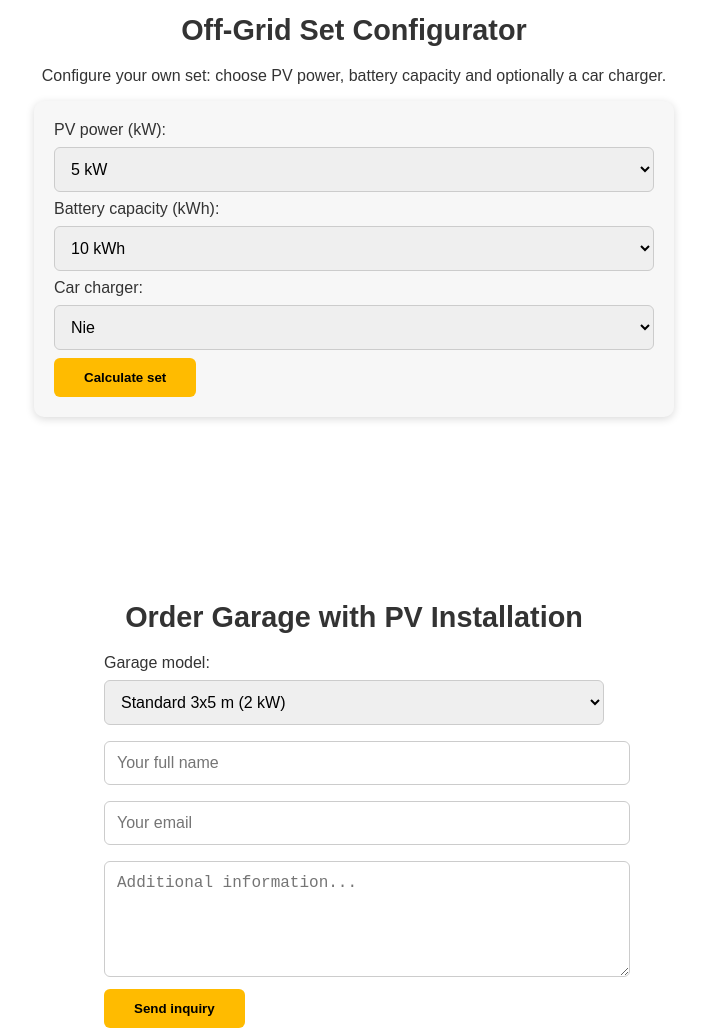
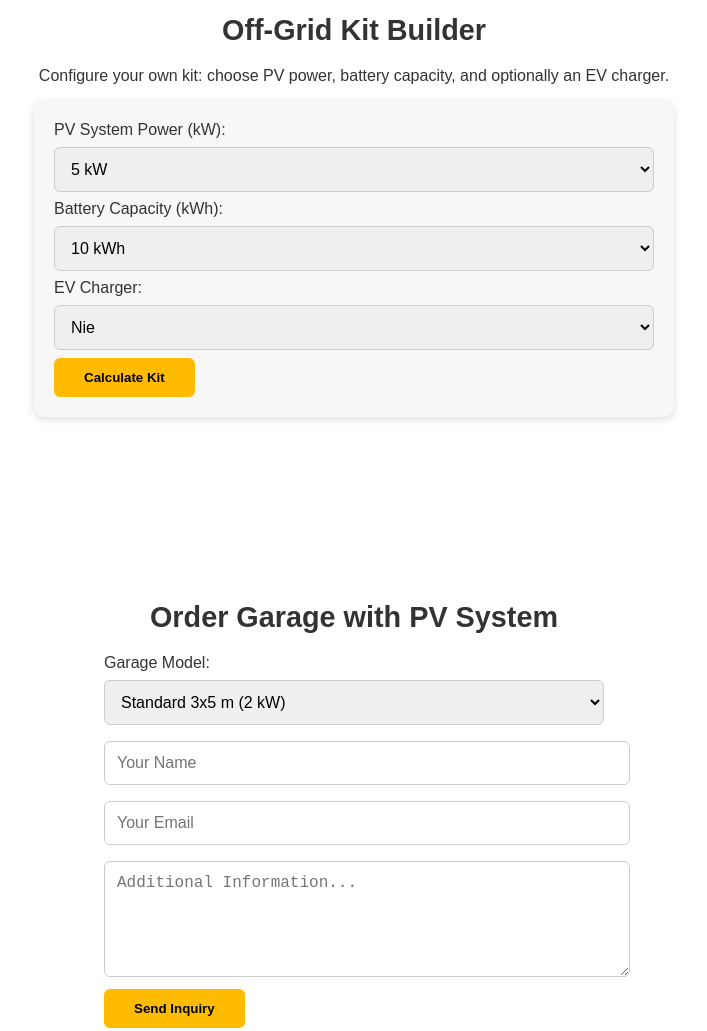
Before and after one commit to jakubwszolek69-jpg/xdxdxd, a plain HTML site: page index.html in a window 1280 px wide. Shown: the part 1660-2691 px from the top of the page, without its empty margins (286-993 px from the left). Drawn offline with Linux system fonts and the light colour scheme.

Commit message:
Update index.html

```diff
--- a/index.html
+++ b/index.html
@@ -5,56 +5,54 @@
 <meta name="viewport" content="width=device-width, initial-scale=1.0" />
 <title>SunPort-JWSOL | Garaże Blaszane z Instalacją PV Off-Grid</title>
 <style>
-    body { margin:0; font-family:"Poppins", sans-serif; color:#333; background-color:#f4f4f4; scroll-behavior:smooth;}
-    .hero { position:relative; height:100vh; color:white; display:flex; justify-content:center; align-items:center; text-align:center;
-      background: linear-gradient(rgba(0,0,0,0.45), rgba(0,0,0,0.45)),
-      url('https://shift.ca/wp-content/uploads/2019/11/9.94kw-cedar.jpg') no-repeat center center/cover;}
-    .hero-content { z-index:2; max-width:800px; padding:20px; }
-    h1 { font-size:4rem; margin-bottom:10px; letter-spacing:2px; }
-    h2 { font-size:1.8rem; margin-bottom:20px; }
-    .btn { background-color:#ffbb00; color:#000; padding:12px 30px; border-radius:6px; text-decoration:none; font-weight:bold; transition:0.3s;}
-    .btn:hover { background-color:#ffd84d; }
-    .section { padding:80px 20px; background-color:white; text-align:center;}
-    .gallery { display:grid; grid-template-columns:repeat(auto-fit, minmax(300px, 1fr)); gap:15px; margin-top:40px;}
-    .gallery img { width:100%; height:230px; object-fit:cover; border-radius:8px; box-shadow:0 2px 8px rgba(0,0,0,0.2); transition:transform 0.3s;}
-    .gallery img:hover { transform:scale(1.05);}
-    form { max-width:500px; margin:0 auto; text-align:left; }
-    input, textarea, select { width:100%; padding:12px; margin:8px 0; border:1px solid #ccc; border-radius:6px; font-size:1rem;}
-    button { background-color:#ffbb00; color:#000; padding:12px 30px; border:none; border-radius:6px; font-weight:bold; cursor:pointer; transition:0.3s;}
-    button:hover { background-color:#ffd84d; }
-    .partners { background-color:#fafafa; padding:60px 20px; text-align:center; }
-    .partners img { max-width:180px; margin:20px; opacity:0.8; transition:0.3s; }
-    .partners img:hover { opacity:1; transform:scale(1.05); }
-    footer { background-color:#111; color:white; text-align:center; padding:20px 10px; font-size:0.9rem; }
-    .calc { max-width:600px; margin:0 auto; background-color:#f7f7f7; padding:20px; border-radius:10px; box-shadow:0 2px 8px rgba(0,0,0,0.15); text-align:left; }
-    .calc-result { background-color:#fff3cd; border-left:4px solid #ffbb00; padding:15px; margin-top:15px; border-radius:6px; font-weight:600; }
-    .lang-selector { position:absolute; top:20px; right:20px; }
-    .lang-selector button { margin-left:5px; padding:6px 12px; border:none; border-radius:4px; cursor:pointer; }
+  body {margin:0;font-family:"Poppins",sans-serif;color:#333;background-color:#f4f4f4;scroll-behavior:smooth;}
+  .hero{position:relative;height:100vh;color:white;display:flex;justify-content:center;align-items:center;text-align:center;background:linear-gradient(rgba(0,0,0,0.45), rgba(0,0,0,0.45)),url('https://cdn.prod.website-files.com/5ebc12985f567c48a37040ab/609d094d47d277c6c6deec44_Bez-nazwy-2.jpg') no-repeat center center/cover;}
+  .hero-content{z-index:2;max-width:800px;padding:20px;}
+  h1{font-size:4rem;margin-bottom:10px;letter-spacing:2px;}
+  h2{font-size:1.8rem;margin-bottom:20px;}
+  .btn{background-color:#ffbb00;color:#000;padding:12px 30px;border-radius:6px;text-decoration:none;font-weight:bold;transition:0.3s;}
+  .btn:hover{background-color:#ffd84d;}
+  .section{padding:80px 20px;background-color:white;text-align:center;}
+  .gallery{display:grid;grid-template-columns:repeat(auto-fit,minmax(300px,1fr));gap:15px;margin-top:40px;}
+  .gallery img{width:100%;height:230px;object-fit:cover;border-radius:8px;box-shadow:0 2px 8px rgba(0,0,0,0.2);transition:transform 0.3s;}
+  .gallery img:hover{transform:scale(1.05);}
+  form{max-width:500px;margin:0 auto;text-align:left;}
+  input, textarea, select{width:100%;padding:12px;margin:8px 0;border:1px solid #ccc;border-radius:6px;font-size:1rem;}
+  button{background-color:#ffbb00;color:#000;padding:12px 30px;border:none;border-radius:6px;font-weight:bold;cursor:pointer;transition:0.3s;}
+  button:hover{background-color:#ffd84d;}
+  .partners{background-color:#fafafa;padding:60px 20px;text-align:center;}
+  .partners img{max-width:180px;margin:20px;opacity:0.8;transition:0.3s;}
+  .partners img:hover{opacity:1;transform:scale(1.05);}
+  footer{background-color:#111;color:white;text-align:center;padding:20px 10px;font-size:0.9rem;}
+  .calc{max-width:600px;margin:0 auto;background-color:#f7f7f7;padding:20px;border-radius:10px;box-shadow:0 2px 8px rgba(0,0,0,0.15);text-align:left;}
+  .calc-result{background-color:#fff3cd;border-left:4px solid #ffbb00;padding:15px;margin-top:15px;border-radius:6px;font-weight:600;}
+  #langSelect{position:absolute;top:20px;right:20px;padding:6px 12px;border-radius:6px;}
 </style>
 </head>
 <body>
 
-  <!-- MENU JĘZYKOWE -->
-  <div class="lang-selector">
-    <button onclick="setLang('pl')">PL</button>
-    <button onclick="setLang('de')">DE</button>
-    <button onclick="setLang('en')">EN</button>
-  </div>
+<!-- LANGUAGE SELECT -->
+<select id="langSelect" onchange="changeLang(this.value)">
+  <option value="pl">PL</option>
+  <option value="de">DE</option>
+  <option value="en">EN</option>
+</select>
 
 <!-- HERO -->
 <header class="hero">
   <div class="hero-content">
-      <h1 id="heroTitle">SunPort-JWSOL</h1>
-      <h2 id="heroSubtitle">Garaże Blaszane z Instalacją PV Off-Grid</h2>
-      <p id="heroText">Energia prosto z dachu Twojego garażu — niezależność w najlepszym wydaniu</p>
-      <a href="#oferta" class="btn" id="heroBtn">Zobacz ofertę</a>
+    <h1 id="title">SunPort-JWSOL</h1>
+    <h2 id="subtitle">Garaże Blaszane z Instalacją PV Off-Grid</h2>
+    <p id="hero-text">Energia prosto z dachu Twojego garażu — niezależność w najlepszym wydaniu</p>
+    <a href="#oferta" class="btn" id="btn-offer">Zobacz ofertę</a>
   </div>
 </header>
 
 <!-- OFERTA -->
 <section id="oferta" class="section">
-    <h2 id="ofertaTitle">Nasza Oferta</h2>
-    <p id="ofertaText">Oferujemy solidne garaże zintegrowane z kompletnymi zestawami PV off-grid. Współpracujemy z <strong>Hortogarage</strong> – oficjalnym partnerem SunPort-JWSOL.</p>
+  <h2 id="offer-title">Nasza Oferta</h2>
+  <p id="offer-text">Oferujemy solidne garaże zintegrowane z kompletnymi zestawami PV off-grid.
+  Współpracujemy z <strong>Hortogarage</strong> – oficjalnym partnerem SunPort-JWSOL.</p>
 
   <div class="gallery">
     <img src="https://shift.ca/wp-content/uploads/2019/11/9.94kw-cedar.jpg" alt="Garaż z panelami PV">
@@ -67,11 +65,11 @@
 
 <!-- KREATOR ZESTAWU -->
 <section id="kreator" class="section">
-    <h2 id="kreatorTitle">Kreator Zestawu Off-Grid</h2>
-    <p id="kreatorText">Skonfiguruj swój własny zestaw: wybierz moc instalacji PV, pojemność magazynu energii i opcjonalnie ładowarkę samochodową.</p>
+  <h2 id="calc-title">Kreator Zestawu Off-Grid</h2>
+  <p id="calc-text">Skonfiguruj swój własny zestaw: wybierz moc instalacji PV, pojemność magazynu energii i opcjonalnie ładowarkę samochodową.</p>
 
   <div class="calc">
-      <label id="labelPV">Moc instalacji PV (kW):</label>
+    <label id="label-pv">Moc instalacji PV (kW):</label>
     <select id="pv">
       <option value="3">3 kW</option>
       <option value="5" selected>5 kW</option>
@@ -79,7 +77,7 @@
       <option value="10">10 kW</option>
     </select>
 
-      <label id="labelBat">Pojemność magazynu energii (kWh):</label>
+    <label id="label-battery">Pojemność magazynu energii (kWh):</label>
     <select id="bateria">
       <option value="5">5 kWh</option>
       <option value="10" selected>10 kWh</option>
@@ -87,40 +85,40 @@
       <option value="20">20 kWh</option>
     </select>
 
-      <label id="labelLad">Ładowarka samochodowa:</label>
+    <label id="label-charger">Ładowarka samochodowa:</label>
     <select id="ladowarka">
       <option value="0">Nie</option>
       <option value="1">Tak (11 kW)</option>
     </select>
 
-      <button type="button" onclick="stworzZestaw()" id="calcBtn">Oblicz zestaw</button>
+    <button type="button" onclick="stworzZestaw()" id="calc-btn">Oblicz zestaw</button>
 
     <div id="wynikZestawu" class="calc-result" style="display:none;"></div>
-      <button id="zamowZestaw" type="button" style="display:none; margin-top:15px;" onclick="przeniesDoForm()">Zamów ten zestaw</button>
+    <button id="zamowZestaw" type="button" style="display:none;margin-top:15px;" onclick="przeniesDoForm()">Zamów ten zestaw</button>
   </div>
 </section>
 
 <!-- ZAMÓWIENIE -->
 <section id="zamow" class="section">
-    <h2 id="zamowTitle">Zamów Garaż z Instalacją PV</h2>
+  <h2 id="order-title">Zamów Garaż z Instalacją PV</h2>
   <form action="https://formspree.io/f/mqawanro" method="POST" enctype="multipart/form-data" id="contactForm">
-      <label id="labelModel">Model garażu:</label>
-      <select name="model" id="modelSelect">
+    <label id="label-model">Model garażu:</label>
+    <select name="model">
       <option>Standard 3x5 m (2 kW)</option>
       <option>Premium 4x6 m (4 kW)</option>
       <option>Double 6x6 m (5 kW)</option>
     </select>
-      <input type="text" name="name" placeholder="Twoje imię i nazwisko" required>
-      <input type="email" name="email" placeholder="Twój e-mail" required>
+    <input type="text" name="name" id="input-name" placeholder="Twoje imię i nazwisko" required>
+    <input type="email" name="email" id="input-email" placeholder="Twój e-mail" required>
     <textarea id="wiadomosc" name="message" rows="5" placeholder="Dodatkowe informacje..."></textarea>
-      <button type="submit" id="sendBtn">Wyślij zapytanie</button>
+    <button type="submit" id="submit-btn">Wyślij zapytanie</button>
   </form>
 </section>
 
 <!-- PARTNERZY -->
 <section class="partners">
-    <h2 id="partnersTitle">Nasi Partnerzy</h2>
-    <p id="partnersText">Współpracujemy z najlepszymi w branży</p>
+  <h2>Nasi Partnerzy</h2>
+  <p>Współpracujemy z najlepszymi w branży</p>
   <div>
     <img src="https://hortogarage.de/wp-content/uploads/2023/03/horto-logo.png" alt="Hortogarage - partner SunPort-JWSOL">
     <img src="https://upload.wikimedia.org/wikipedia/commons/8/81/Solar_power_icon.png" alt="Ikona PV">
@@ -133,139 +131,142 @@
 </footer>
 
 <script>
-  // --- KALKULATOR ZESTAWU ---
+// --- TRANSLATIONS ---
+const translations = {
+  pl: {
+    title:"SunPort-JWSOL",
+    subtitle:"Garaże Blaszane z Instalacją PV Off-Grid",
+    heroText:"Energia prosto z dachu Twojego garażu — niezależność w najlepszym wydaniu",
+    btnOffer:"Zobacz ofertę",
+    offerTitle:"Nasza Oferta",
+    offerText:"Oferujemy solidne garaże zintegrowane z kompletnymi zestawami PV off-grid. Współpracujemy z Hortogarage – oficjalnym partnerem SunPort-JWSOL.",
+    calcTitle:"Kreator Zestawu Off-Grid",
+    calcText:"Skonfiguruj swój własny zestaw: wybierz moc instalacji PV, pojemność magazynu energii i opcjonalnie ładowarkę samochodową.",
+    labelPV:"Moc instalacji PV (kW):",
+    labelBattery:"Pojemność magazynu energii (kWh):",
+    labelCharger:"Ładowarka samochodowa:",
+    calcBtn:"Oblicz zestaw",
+    orderTitle:"Zamów Garaż z Instalacją PV",
+    labelModel:"Model garażu:",
+    placeholderName:"Twoje imię i nazwisko",
+    placeholderEmail:"Twój e-mail",
+    placeholderMessage:"Dodatkowe informacje...",
+    submitBtn:"Wyślij zapytanie"
+  },
+  de: {
+    title:"SunPort-JWSOL",
+    subtitle:"Blechgaragen mit Off-Grid PV-Anlage",
+    heroText:"Energie direkt vom Dach Ihrer Garage – Unabhängigkeit in Bestform",
+    btnOffer:"Angebot ansehen",
+    offerTitle:"Unser Angebot",
+    offerText:"Wir bieten stabile Garagen mit kompletten Off-Grid-PV-Sets. Wir arbeiten mit Hortogarage – offizieller Partner von SunPort-JWSOL.",
+    calcTitle:"Off-Grid Set-Konfigurator",
+    calcText:"Konfigurieren Sie Ihr eigenes Set: Wählen Sie PV-Leistung, Batteriespeicherkapazität und optional ein Ladegerät für Ihr Auto.",
+    labelPV:"PV-Anlage Leistung (kW):",
+    labelBattery:"Batteriekapazität (kWh):",
+    labelCharger:"Auto-Ladegerät:",
+    calcBtn:"Set berechnen",
+    orderTitle:"Garage mit PV-Anlage bestellen",
+    labelModel:"Garagenmodell:",
+    placeholderName:"Ihr Name",
+    placeholderEmail:"Ihre E-Mail",
+    placeholderMessage:"Zusätzliche Informationen...",
+    submitBtn:"Anfrage senden"
+  },
+  en: {
+    title:"SunPort-JWSOL",
+    subtitle:"Metal Garages with Off-Grid PV System",
+    heroText:"Energy directly from your garage roof – independence at its best",
+    btnOffer:"See Offer",
+    offerTitle:"Our Offer",
+    offerText:"We offer sturdy garages integrated with complete off-grid PV kits. We cooperate with Hortogarage – official SunPort-JWSOL partner.",
+    calcTitle:"Off-Grid Kit Builder",
+    calcText:"Configure your own kit: choose PV power, battery capacity, and optionally an EV charger.",
+    labelPV:"PV System Power (kW):",
+    labelBattery:"Battery Capacity (kWh):",
+    labelCharger:"EV Charger:",
+    calcBtn:"Calculate Kit",
+    orderTitle:"Order Garage with PV System",
+    labelModel:"Garage Model:",
+    placeholderName:"Your Name",
+    placeholderEmail:"Your Email",
+    placeholderMessage:"Additional Information...",
+    submitBtn:"Send Inquiry"
+  }
+};
+
+// --- CHANGE LANGUAGE ---
+function changeLang(lang = null) {
+  const selectedLang = lang || document.getElementById("langSelect").value;
+  const t = translations[selectedLang];
+
+  document.getElementById("title").textContent = t.title;
+  document.getElementById("subtitle").textContent = t.subtitle;
+  document.getElementById("hero-text").textContent = t.heroText;
+  document.getElementById("btn-offer").textContent = t.btnOffer;
+  document.getElementById("offer-title").textContent = t.offerTitle;
+  document.getElementById("offer-text").textContent = t.offerText;
+  document.getElementById("calc-title").textContent = t.calcTitle;
+  document.getElementById("calc-text").textContent = t.calcText;
+  document.getElementById("label-pv").textContent = t.labelPV;
+  document.getElementById("label-battery").textContent = t.labelBattery;
+  document.getElementById("label-charger").textContent = t.labelCharger;
+  document.getElementById("calc-btn").textContent = t.calcBtn;
+  document.getElementById("order-title").textContent = t.orderTitle;
+  document.getElementById("label-model").textContent = t.labelModel;
+  document.getElementById("input-name").placeholder = t.placeholderName;
+  document.getElementById("input-email").placeholder = t.placeholderEmail;
+  document.getElementById("wiadomosc").placeholder = t.placeholderMessage;
+  document.getElementById("submit-btn").textContent = t.submitBtn;
+
+  document.getElementById("langSelect").value = selectedLang;
+}
+
+// --- AUTO DETECT BROWSER LANGUAGE ---
+window.addEventListener('DOMContentLoaded', () => {
+  const userLang = navigator.language || navigator.userLanguage;
+  let langCode = 'pl';
+  if(userLang.startsWith('de')) langCode='de';
+  else if(userLang.startsWith('en')) langCode='en';
+  else langCode='pl';
+  changeLang(langCode);
+});
+
+// --- KREATOR ZESTAWU ---
 function stworzZestaw() {
-  const pv = parseFloat(document.getElementById("pv").value);
-  const bateria = parseFloat(document.getElementById("bateria").value);
-  const ladowarka = parseInt(document.getElementById("ladowarka").value);
+  const pv=parseFloat(document.getElementById("pv").value);
+  const bateria=parseFloat(document.getElementById("bateria").value);
+  const ladowarka=parseInt(document.getElementById("ladowarka").value);
 
-  const cenaPV = 1200;  // €/kW
-  const cenaBat = 500;  // €/kWh
-  const cenaLad = 1000; // €
+  const cenaPV=1200;
+  const cenaBat=500;
+  const cenaLad=1000;
 
-  const kosztPV = pv * cenaPV;
-  const kosztBat = bateria * cenaBat;
-  const kosztLad = ladowarka ? cenaLad : 0;
-  const calkowity = kosztPV + kosztBat + kosztLad;
+  const kosztPV=pv*cenaPV;
+  const kosztBat=bateria*cenaBat;
+  const kosztLad=ladowarka?cenaLad:0;
+  const calkowity=kosztPV+kosztBat+kosztLad;
 
-  const zestawOpis =
-    `🔆 Instalacja PV: ${pv} kW (${kosztPV.toLocaleString()} €)
+  const zestawOpis=`🔆 Instalacja PV: ${pv} kW (${kosztPV.toLocaleString()} €)
 🔋 Magazyn energii: ${bateria} kWh (${kosztBat.toLocaleString()} €)
-🚗 Ładowarka EV: ${ladowarka ? "Tak (" + kosztLad.toLocaleString() + " €)" : "Nie"}
+🚗 Ładowarka EV: ${ladowarka?"Tak ("+kosztLad.toLocaleString()+" €)":"Nie"}
 💰 Szacunkowy koszt zestawu: ${calkowity.toLocaleString()} €`;
 
-  const wynik = document.getElementById("wynikZestawu");
-  wynik.style.display = "block";
-  wynik.innerHTML = zestawOpis.replace(/\n/g,"<br>");
-
-  document.getElementById("zamowZestaw").style.display = "inline-block";
-  wynik.dataset.opis = zestawOpis;
+  const wynik=document.getElementById("wynikZestawu");
+  wynik.style.display="block";
+  wynik.innerHTML=zestawOpis.replace(/\n/g,"<br>");
+  document.getElementById("zamowZestaw").style.display="inline-block";
+  wynik.dataset.opis=zestawOpis;
 }
 
 function przeniesDoForm() {
-  const opis = document.getElementById("wynikZestawu").dataset.opis;
-  const textarea = document.getElementById("wiadomosc");
-  textarea.value = opis + "\n\nDodatkowe informacje: ";
-  window.location.hash = "#zamow";
+  const opis=document.getElementById("wynikZestawu").dataset.opis;
+  const textarea=document.getElementById("wiadomosc");
+  textarea.value=opis+"\n\nDodatkowe informacje: ";
+  window.location.hash="#zamow";
   textarea.focus();
 }
+</script>
 
-// --- OBSŁUGA JĘZYKÓW ---
-const translations = {
-  pl: {
-    heroTitle: "SunPort-JWSOL",
-    heroSubtitle: "Garaże Blaszane z Instalacją PV Off-Grid",
-    heroText: "Energia prosto z dachu Twojego garażu — niezależność w najlepszym wydaniu",
-    heroBtn: "Zobacz ofertę",
-    ofertaTitle: "Nasza Oferta",
-    ofertaText: "Oferujemy solidne garaże zintegrowane z kompletnymi zestawami PV off-grid. Współpracujemy z Hortogarage – oficjalnym partnerem SunPort-JWSOL.",
-    kreatorTitle: "Kreator Zestawu Off-Grid",
-    kreatorText: "Skonfiguruj swój własny zestaw: wybierz moc instalacji PV, pojemność magazynu energii i opcjonalnie ładowarkę samochodową.",
-    labelPV: "Moc instalacji PV (kW):",
-    labelBat: "Pojemność magazynu energii (kWh):",
-    labelLad: "Ładowarka samochodowa:",
-    calcBtn: "Oblicz zestaw",
-    zamowTitle: "Zamów Garaż z Instalacją PV",
-    labelModel: "Model garażu:",
-    sendBtn: "Wyślij zapytanie",
-    partnersTitle: "Nasi Partnerzy",
-    partnersText: "Współpracujemy z najlepszymi w branży",
-    placeholders: {
-      name: "Twoje imię i nazwisko",
-      email: "Twój e-mail",
-      message: "Dodatkowe informacje..."
-    }
-  },
-  de: {
-    heroTitle: "SunPort-JWSOL",
-    heroSubtitle: "Blechgaragen mit Off-Grid PV-Anlage",
-    heroText: "Energie direkt vom Dach Ihrer Garage – Unabhängigkeit in bester Form",
-    heroBtn: "Angebot ansehen",
-    ofertaTitle: "Unser Angebot",
-    ofertaText: "Wir bieten solide Garagen integriert mit kompletten Off-Grid PV-Sets. Wir arbeiten mit Hortogarage – offizieller Partner von SunPort-JWSOL.",
-    kreatorTitle: "Off-Grid Set Konfigurator",
-    kreatorText: "Konfigurieren Sie Ihr eigenes Set: Wählen Sie PV-Leistung, Speicherkapazität und optional ein Auto-Ladegerät.",
-    labelPV: "PV-Leistung (kW):",
-    labelBat: "Speicherkapazität (kWh):",
-    labelLad: "Auto-Ladegerät:",
-    calcBtn: "Set berechnen",
-    zamowTitle: "Garage mit PV-Anlage bestellen",
-    labelModel: "Garagenmodell:",
-    sendBtn: "Anfrage senden",
-    partnersTitle: "Unsere Partner",
-    partnersText: "Wir arbeiten mit den Besten der Branche zusammen",
-    placeholders: {
-      name: "Ihr Name und Nachname",
-      email: "Ihre E-Mail",
-      message: "Zusätzliche Informationen..."
-    }
-  },
-  en: {
-    heroTitle: "SunPort-JWSOL",
-    heroSubtitle: "Metal Garages with Off-Grid PV Installation",
-    heroText: "Energy straight from your garage roof — independence at its best",
-    heroBtn: "See Offer",
-    ofertaTitle: "Our Offer",
-    ofertaText: "We provide solid garages integrated with complete off-grid PV sets. We cooperate with Hortogarage – official partner of SunPort-JWSOL.",
-    kreatorTitle: "Off-Grid Set Configurator",
-    kreatorText: "Configure your own set: choose PV power, battery capacity and optionally a car charger.",
-    labelPV: "PV power (kW):",
-    labelBat: "Battery capacity (kWh):",
-    labelLad: "Car charger:",
-    calcBtn: "Calculate set",
-    zamowTitle: "Order Garage with PV Installation",
-    labelModel: "Garage model:",
-    sendBtn: "Send inquiry",
-    partnersTitle: "Our Partners",
-    partnersText: "We cooperate with the best in the industry",
-    placeholders: {
-      name: "Your full name",
-      email: "Your email",
-      message: "Additional information..."
-    }
-  }
-};
-
-function translatePlaceholders(lang) {
-  document.querySelector('input[name="name"]').placeholder = translations[lang].placeholders.name;
-  document.querySelector('input[name="email"]').placeholder = translations[lang].placeholders.email;
-  document.querySelector('textarea[name="message"]').placeholder = translations[lang].placeholders.message;
-}
-
-function setLang(lang) {
-  for (let id in translations[lang]) {
-    if (id === "placeholders") continue;
-    let el = document.getElementById(id);
-    if (el) el.textContent = translations[lang][id];
-  }
-  translatePlaceholders(lang);
-}
-
-// --- AUTO DETEKCJA JĘZYKA PRZEGLĄDARKI ---
-const userLang = navigator.language || navigator.userLanguage;
-if(userLang.startsWith("de")) setLang('de');
-else if(userLang.startsWith("en")) setLang('en');
-else setLang('pl');
-</script>
 </body>
 </html>
```
Lines whose indentation alone changed are shown as unchanged.
